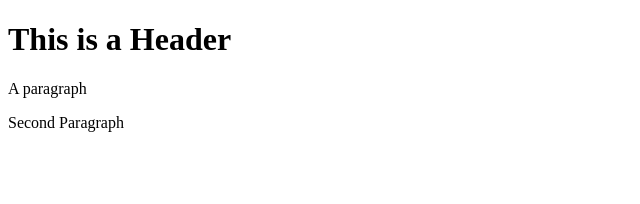
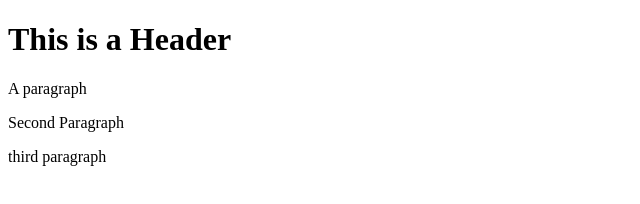
Before and after one commit to EksanAhmed/git-test, a website: page index.html in a window 1280 px wide. Shown: the whole page, without its empty margins (0-640 px from the left). Drawn offline with Linux system fonts and the light colour scheme.

Commit message:
fourth commit

```diff
--- a/index.html
+++ b/index.html
@@ -9,5 +9,6 @@
     <h1>This is a Header</h1>
     <p>A paragraph</p>
     <p>Second Paragraph</p>
+    <p>third paragraph</p>
 </body>
 </html>
```
Also changed, not shown: package.json (added, +24 -0 lines), 2 other files.
